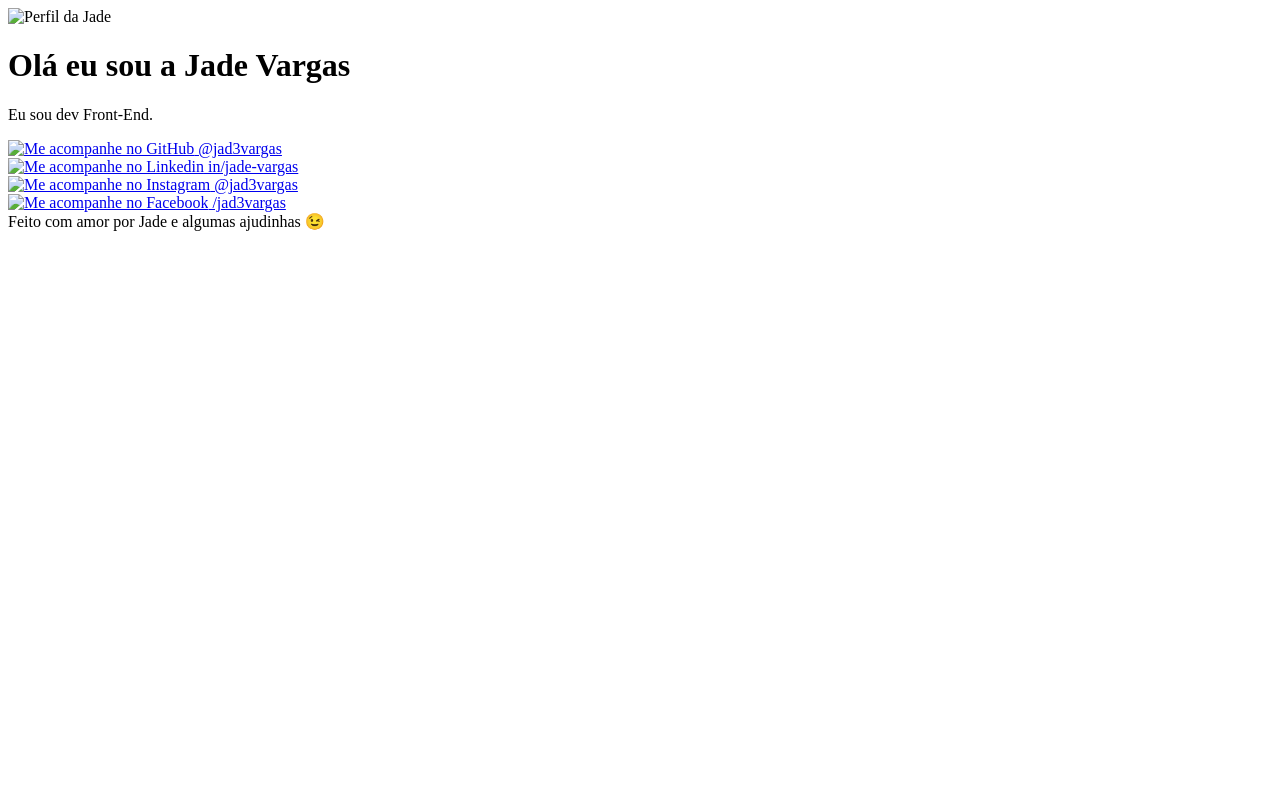
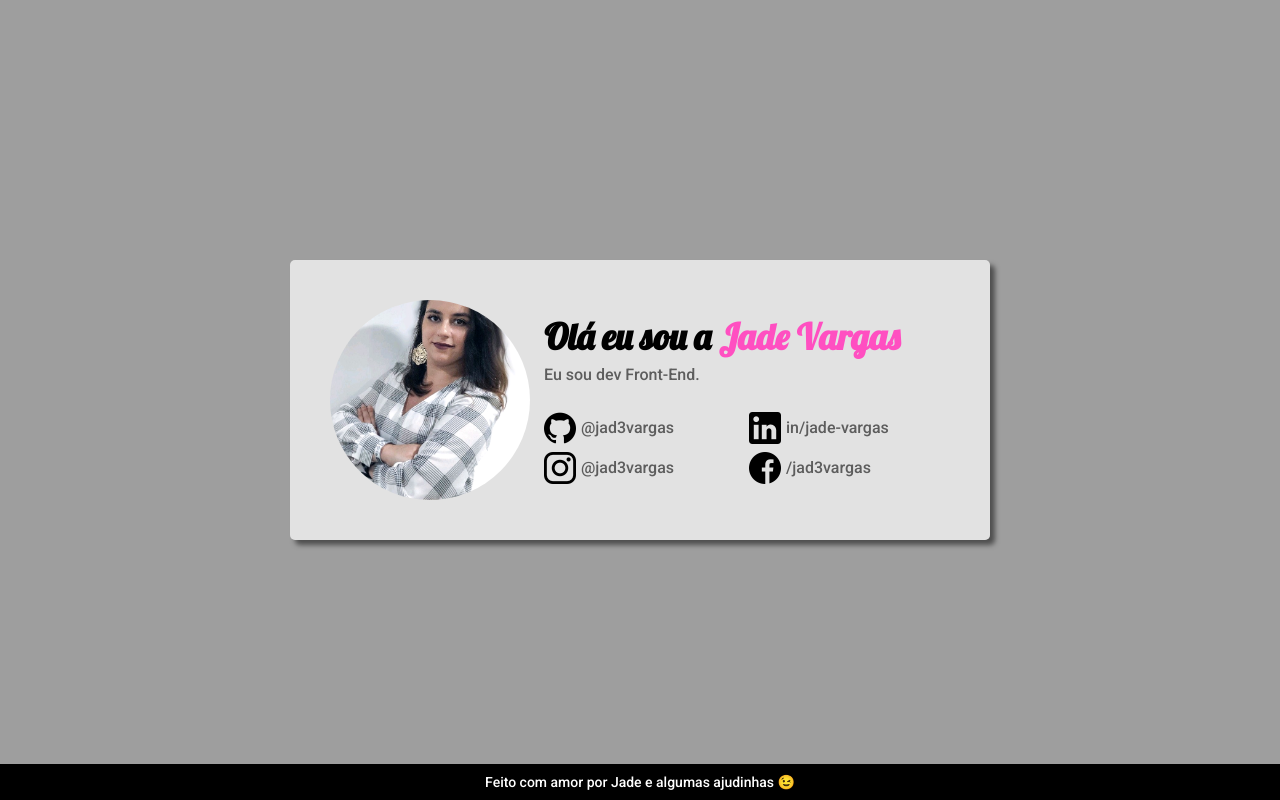
Before and after one commit to jad3vargas/projeto-final, a plain HTML site: page index.html in a window 1280 px wide. Drawn offline with Linux system fonts and the light colour scheme; the site is published under a folder, as on GitHub Pages, so addresses that start at the root find nothing.

Commit message:
corrigindo caminhos dos assets

```diff
--- a/index.html
+++ b/index.html
@@ -4,9 +4,9 @@
   <meta charset="UTF-8">
   <meta name="viewport" content="width=device-width, initial-scale=1.0">
 
-  <link rel="stylesheet" type="text/css" href="/assets/styles/normalize.css">
+  <link rel="stylesheet" type="text/css" href="assets/styles/normalize.css">
   <link href="https://fonts.googleapis.com/css2?family=Lobster&family=Roboto:wght@500&display=swap" rel="stylesheet">
-  <link rel="stylesheet" type="text/css" href="/assets/styles/style.css">
+  <link rel="stylesheet" type="text/css" href="assets/styles/style.css">
 
   <title>Jade Vargas</title>
 </head>
@@ -14,7 +14,7 @@
   <main class="card">
 
     <div class="profile-img-container">
-      <img class="profile-img" src="/assets/img/download.png" alt="Perfil da Jade">
+      <img class="profile-img" src="assets/img/download.png" alt="Perfil da Jade">
     </div>
 
     <div class="profile-name-container">
@@ -27,28 +27,28 @@
 
         <div class="social">
           <a class="social-link" href="https://github.com/jad3vargas" target="_blank">
-            <img class="social-img" src="/assets/img/github-logo.png" alt="Me acompanhe no GitHub">
+            <img class="social-img" src="assets/img/github-logo.png" alt="Me acompanhe no GitHub">
             @jad3vargas
           </a>
         </div>
 
         <div class="social">
           <a class="social-link" href="https://www.linkedin.com/in/jade-vargas/" target="_blank">
-            <img class="social-img" src="/assets/img/linkedin-logo.png" alt="Me acompanhe no Linkedin">
+            <img class="social-img" src="assets/img/linkedin-logo.png" alt="Me acompanhe no Linkedin">
             in/jade-vargas
           </a>
         </div>
 
         <div class="social">
           <a class="social-link" href="https://instagram.com/jad3vargas/" target="_blank">
-            <img class="social-img" src="/assets/img/instagram-logo.png" alt="Me acompanhe no Instagram">
+            <img class="social-img" src="assets/img/instagram-logo.png" alt="Me acompanhe no Instagram">
             @jad3vargas
           </a>
         </div>
 
         <div class="social">
           <a class="social-link" href="https://www.facebook.com/jad3vargas" target="_blank">
-            <img class="social-img" src="/assets/img/facebook.png" alt="Me acompanhe no Facebook">
+            <img class="social-img" src="assets/img/facebook.png" alt="Me acompanhe no Facebook">
             /jad3vargas
           </a>
         </div>
```
